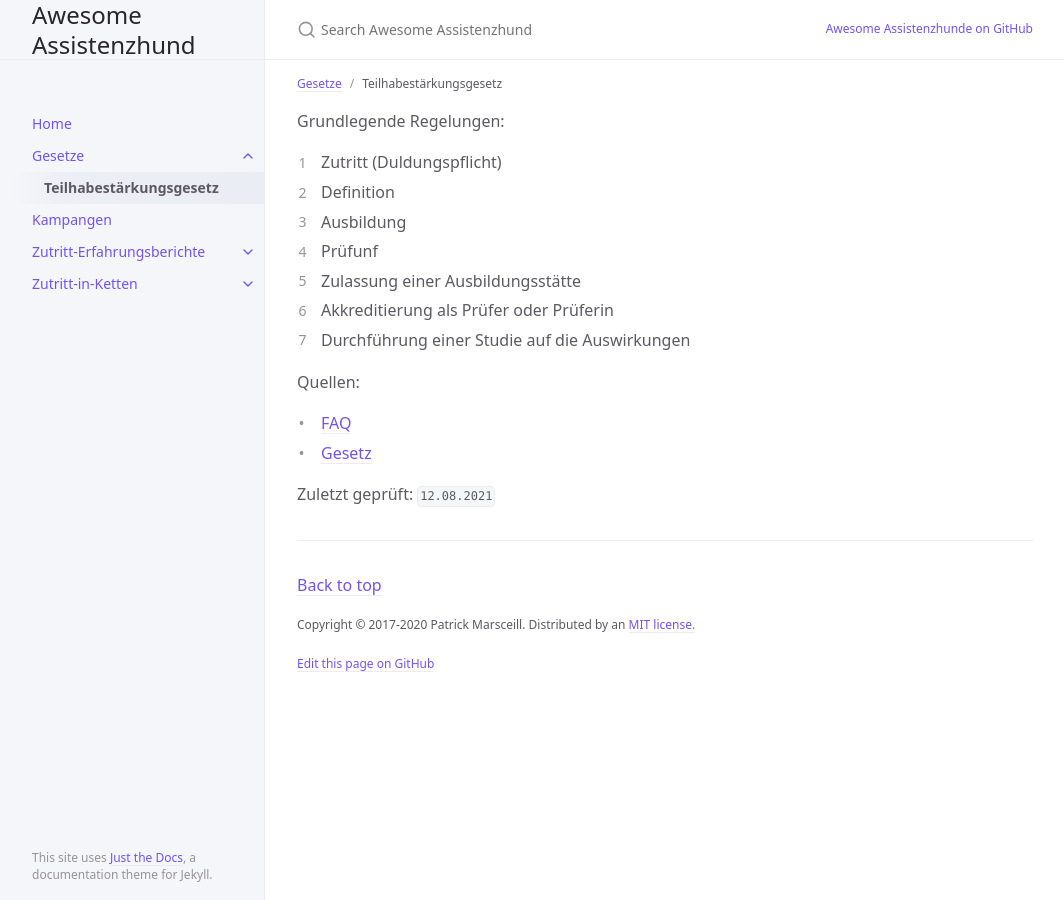
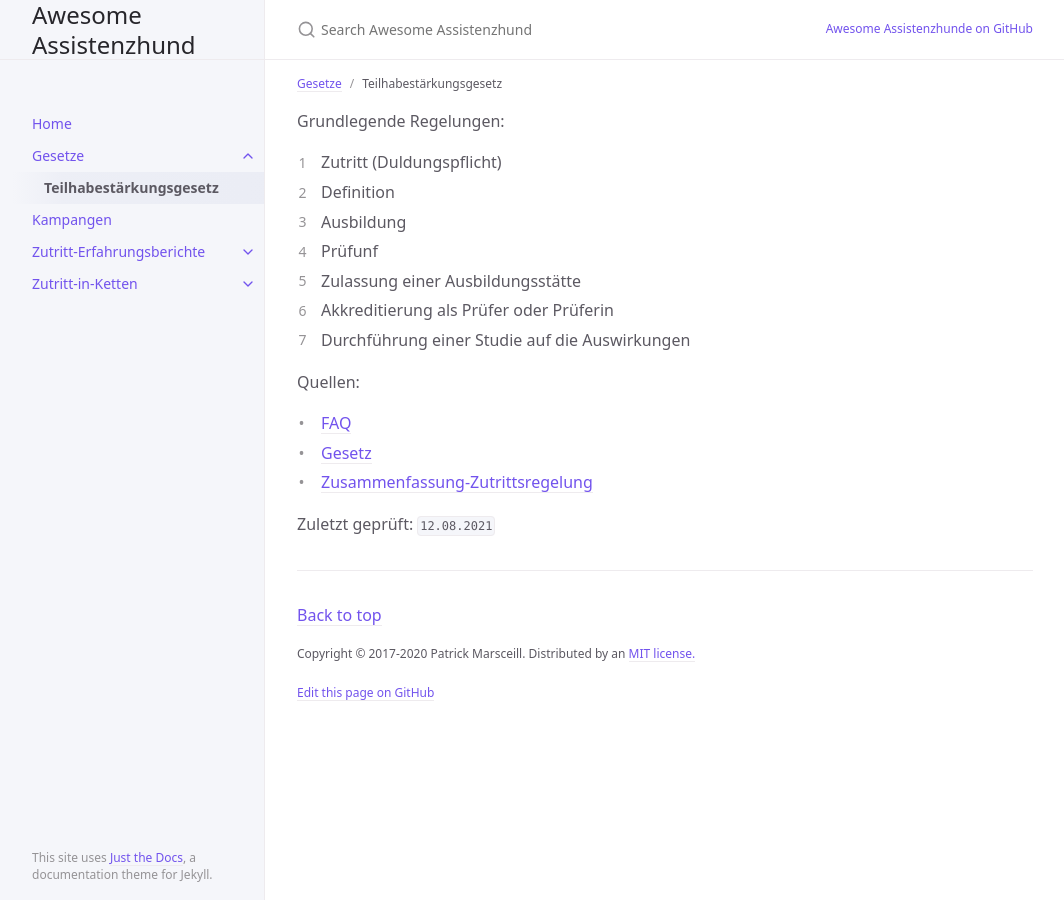
Before and after one commit to flozi00/awesome-assistenzhund, a Jekyll site: the page built from docs/Gesetze/Teilhabestärkungsgesetz.md, in a window 1280 px wide. Shown: the whole page, without its empty margins (107-1171 px from the left). Built offline with Jekyll 4.4.1, drawn with Linux system fonts in a browser that asks for light colours.

Commit message:
new link

```diff
--- a/docs/Gesetze/Teilhabestärkungsgesetz.md
+++ b/docs/Gesetze/Teilhabestärkungsgesetz.md
@@ -19,5 +19,6 @@ Quellen:
 
  + [FAQ](https://www.bmas.de/DE/Soziales/Teilhabe-und-Inklusion/Politik-fuer-Menschen-mit-Behinderungen/Fragen-und-Antworten-Assistenzhunde/faq-assistenzhunde.html)
  + [Gesetz](https://www.gesetze-im-internet.de/bgg/)
+ + [Zusammenfassung-Zutrittsregelung](https://www.assistenzhunde.nrw/Rechtliches/#:~:text=Die%C2%A0Mitnahme%20eines,mit%20Assistenzhund%20ausschlie%C3%9Fen.)
 
 Zuletzt geprüft: `12.08.2021`
```
